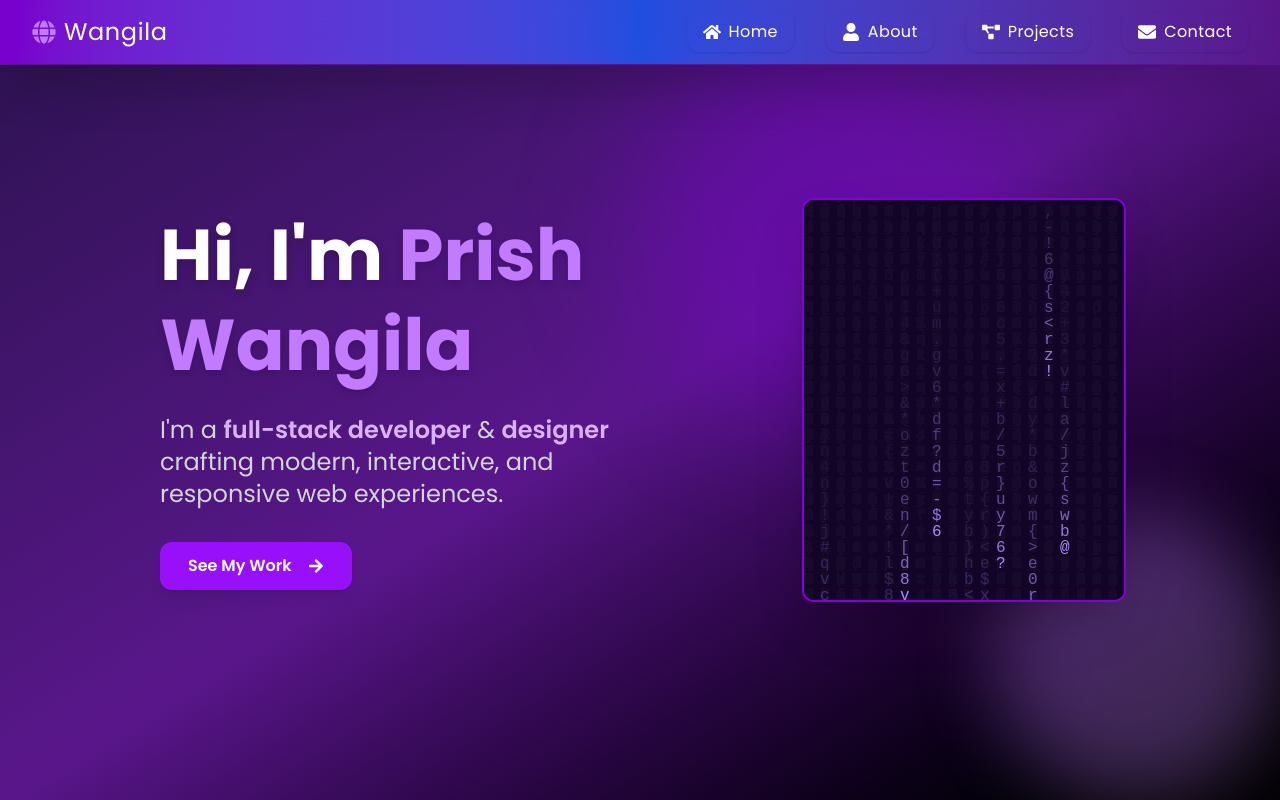
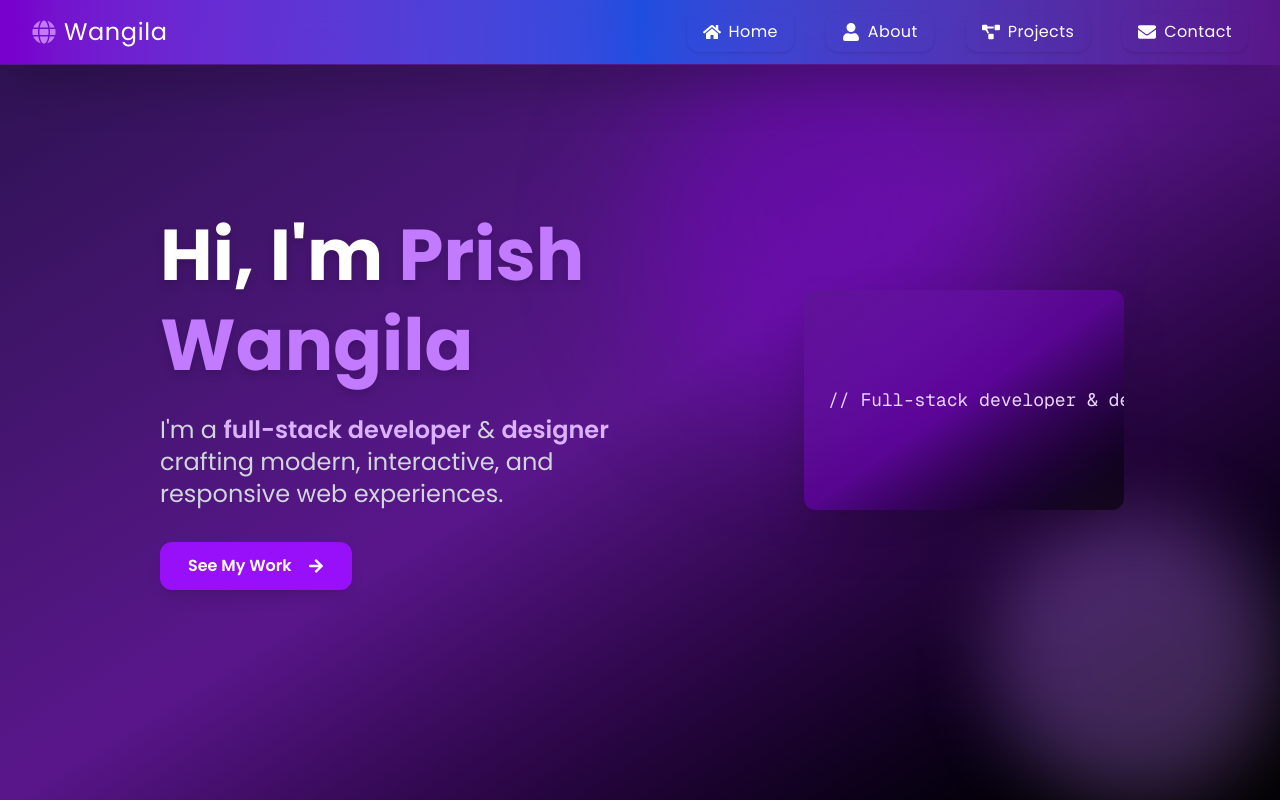
Before and after one commit to WangilaPrish/wangila_prish, a Next.js app in the folder wangila_portfolio/: page / in a window 1280 px wide. Shown: the top 800 px of the page. Built offline with nearby package versions, Linux system fonts and the light colour scheme.

Commit message:
feat: replace CodingMatrix with AnimatedCode component for improved animation and visual appeal

```diff
--- a/wangila_portfolio/src/components/Hero.tsx
+++ b/wangila_portfolio/src/components/Hero.tsx
@@ -2,50 +2,50 @@
 
 
 
+import { motion } from "framer-motion";
 import Link from "next/link";
-import { useEffect, useRef } from "react";
+import { useEffect, useState } from "react";
 import { FaArrowRight } from "react-icons/fa";
 
-function CodingMatrix() {
-    const canvasRef = useRef(null);
+
+const codeLines = [
+    "function greet(name) {",
+    "  return `Hello, ${name}!`;",
+    "}",
+    "const user = 'Prish';",
+    "console.log(greet(user));",
+    "// Full-stack developer & designer",
+    "const skills = ['React', 'Next.js', 'TypeScript', 'Node.js'];",
+    "skills.forEach(skill => console.log(skill));",
+];
+
+function AnimatedCode() {
+    const [offset, setOffset] = useState(0);
     useEffect(() => {
-        const canvas = canvasRef.current;
-        if (!canvas) return;
-        const ctx = canvas.getContext("2d");
-        const w = canvas.width = 320;
-        const h = canvas.height = 400;
-        const cols = Math.floor(w / 16);
-        const ypos = Array(cols).fill(0);
-        const matrixChars = "abcdefghijklmnopqrstuvwxyz0123456789<>[]{}()$#@!%&*+-=;:,./?";
-        let animationFrameId;
-
-        function matrix() {
-            ctx.fillStyle = "rgba(20, 10, 40, 0.15)";
-            ctx.fillRect(0, 0, w, h);
-            ctx.font = "16px monospace";
-            ctx.fillStyle = "#a78bfa";
-            for (let i = 0; i < cols; i++) {
-                const text = matrixChars[Math.floor(Math.random() * matrixChars.length)];
-                ctx.fillText(text, i * 16, ypos[i] * 16);
-                if (ypos[i] * 16 > h && Math.random() > 0.975) {
-                    ypos[i] = 0;
-                } else {
-                    ypos[i]++;
-                }
-            }
-            animationFrameId = requestAnimationFrame(matrix);
-        }
-        matrix();
-        return () => cancelAnimationFrame(animationFrameId);
+        const interval = setInterval(() => {
+            setOffset((prev) => (prev + 1) % codeLines.length);
+        }, 1200);
+        return () => clearInterval(interval);
     }, []);
     return (
-        <canvas
-            ref={canvasRef}
-            width={320}
-            height={400}
-            className="rounded-xl shadow-2xl border-2 border-purple-700 bg-black/60"
-            aria-label="Coding Matrix Animation"
-        />
+        <div className="w-[320px] h-[220px] flex flex-col justify-center items-start overflow-hidden bg-gradient-to-br from-purple-900/60 via-purple-700/40 to-black/60 shadow-2xl rounded-xl">
+            <pre className="text-purple-200 text-lg font-mono px-6 py-4 leading-relaxed">
+                {codeLines.map((line, i) => (
+                    <motion.div
+                        key={i}
+                        initial={{ opacity: 0, y: 20 }}
+                        animate={{ opacity: 1, y: 0 }}
+                        exit={{ opacity: 0, y: -20 }}
+                        transition={{ duration: 0.5 }}
+                        style={{
+                            display: i === offset ? 'block' : 'none',
+                        }}
+                    >
+                        {line}
+                    </motion.div>
+                ))}
+            </pre>
+        </div>
     );
 }
 
@@ -77,9 +77,9 @@ export default function Hero() {
                 </Link>
             </div>
 
-            {/* Coding Matrix Animation on the right */}
+            {/* Animated code snippet on the right */}
             <div className="relative z-10 flex-1 flex justify-center items-center mt-12 md:mt-0 md:ml-12">
-                <CodingMatrix />
+                <AnimatedCode />
             </div>
 
             {/* Add some custom keyframes for fade-in animation */}
```
